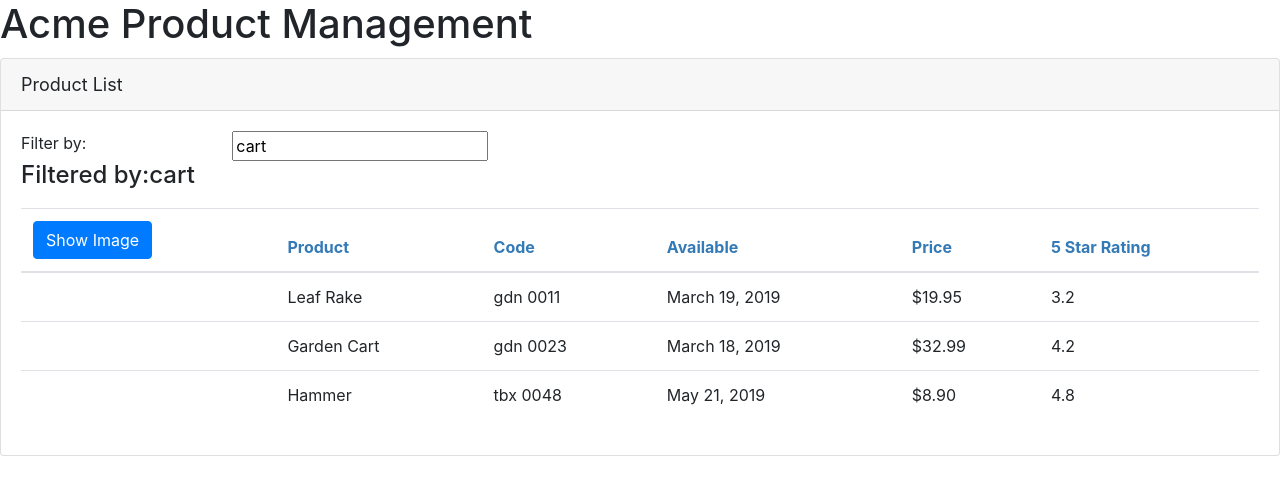
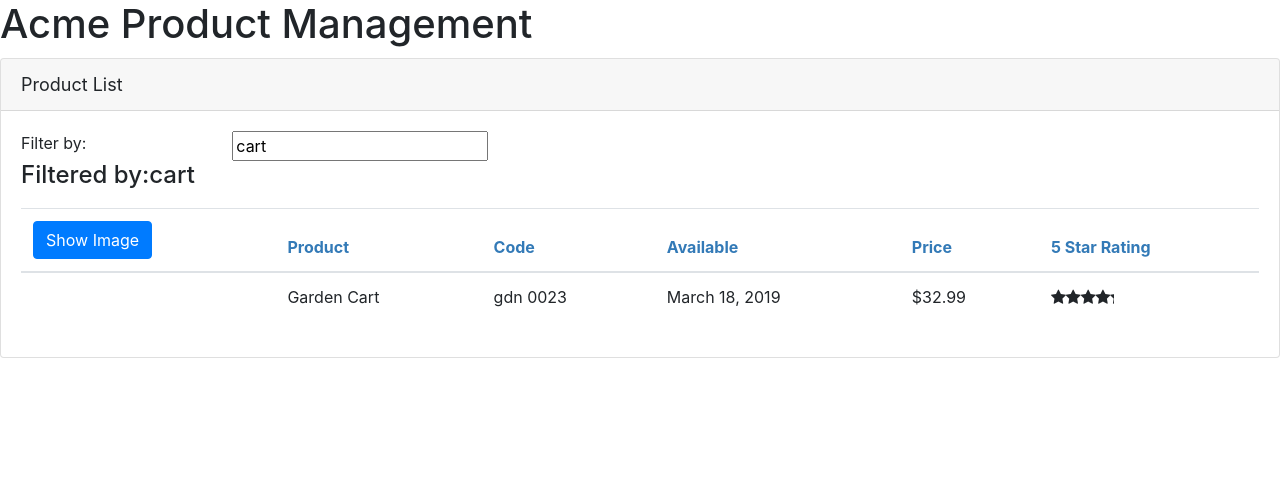
Before and after one commit to kintela/angular-gettingstarted, an Angular app: page / in a window 1280 px wide. Shown: the top 494 px of the page. Built offline with nearby package versions, Linux system fonts and the light colour scheme.

Commit message:
Intercambio entre componentes anidados

```diff
--- a/src/app/app.module.ts
+++ b/src/app/app.module.ts
@@ -1,4 +1,5 @@
- import { ProductListComponent } from './products/product-list.component';
+import { StarComponent } from './shared/star.component';
+import { ProductListComponent } from './products/product-list.component';
 import { BrowserModule } from '@angular/platform-browser';
 import { NgModule } from '@angular/core';
 import {FormsModule} from '@angular/forms';
@@ -10,7 +11,8 @@
   declarations: [
     AppComponent,
     ProductListComponent,
-    ConvertToSpacesPipe
+    ConvertToSpacesPipe,
+    StarComponent
   ],
   imports: [
     BrowserModule,
--- a/src/app/products/product-list.component.html
+++ b/src/app/products/product-list.component.html
@@ -22,7 +22,7 @@
           <tr>
             <th>
               <button class="btn btn-primary"
-              (click)='toggleImage()'>
+              (click)='toogleImage()'>
                 {{showImage ?'Hide':'Show'}} Image
               </button>
             </th>
@@ -34,7 +34,7 @@
           </tr>
         </thead>
         <tbody>
-            <tr *ngFor='let product of products'>
+            <tr *ngFor='let product of filteredProducts'>
               <td>
                 <img  *ngIf='showImage'
                       [src]='product.imageUrl'
@@ -46,7 +46,8 @@
               <td>{{product.productCode | lowercase | convertToSpaces:'-'}}</td>
               <td>{{product.releaseDate}}</td>
               <td>{{product.price | currency:'USD':'symbol':'1.2-2'}}</td>
-              <td>{{product.starRating}}</td>
+              <td><pm-star [rating]='product.starRating'
+                  (ratingClicked)='onRatingClicked($event)'></pm-star></td>
             </tr>
         </tbody>
       </table>
--- a/src/app/products/product-list.component.ts
+++ b/src/app/products/product-list.component.ts
@@ -11,7 +11,17 @@
   imageWidth:number=50;
   imageMargin:number=2;
   showImage:boolean=false;
-  listFilter:string='cart';
+
+  private _listFilter: string;
+  public get listFilter(): string {
+    return this._listFilter;
+  }
+  public set listFilter(value: string) {
+    this._listFilter = value;
+    this.filteredProducts=this.listFilter ? this.performFilter(this.listFilter) : this.products;
+  }
+
+  filteredProducts:IProduct[];
   products:IProduct[]=[
     {
       "productId": 1,
@@ -45,6 +55,20 @@
     }
   ];
 
+  constructor(){
+    this.filteredProducts=this.products;
+    this.listFilter='cart';
+  }
+
+  onRatingClicked(message:string):void{
+    this.pageTitle="Product List: " + message;
+  }
+
+  performFilter(filterBy:string):IProduct[]{
+    filterBy=filterBy.toLocaleLowerCase();
+    return this.products.filter((product:IProduct)=>product.productName.toLocaleLowerCase().indexOf(filterBy)!==-1);
+  }
+
   toogleImage():void{
     this.showImage=!this.showImage;
   }
--- a/src/app/shared/star.component.html
+++ b/src/app/shared/star.component.html
@@ -1,6 +1,7 @@
 <div class="crop"
      [style.width.px]="starWidth"
-     [title]="rating">
+     [title]="rating"
+     (click)="onClick()">
   <div style="width: 75px">
     <span class="fa fa-star"></span>
     <span class="fa fa-star"></span>
--- /dev/null
+++ b/src/app/shared/star.component.ts
@@ -0,0 +1,20 @@
+import { Component, OnChanges, Input, EventEmitter, Output } from '@angular/core';
+
+@Component({
+  selector:'pm-star',
+  templateUrl:'./star.component.html',
+  styleUrls:['./star.component.css']
+})
+export class StarComponent implements OnChanges{
+   @Input() rating:number;
+   starWidth:number;
+   @Output()ratingClicked:EventEmitter<string>=new EventEmitter<string>();
+
+   ngOnChanges():void{
+     this.starWidth=this.rating*75/5;
+   }
+
+   onClick():void{
+     this.ratingClicked.emit(`The rating ${this.rating} was clicked!`);
+   }
+}
```
